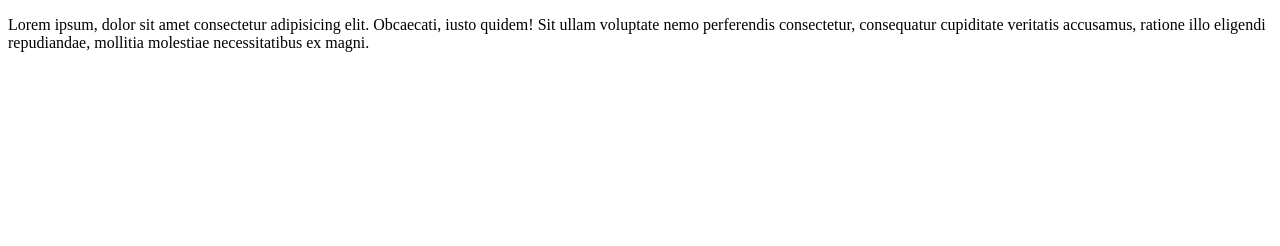
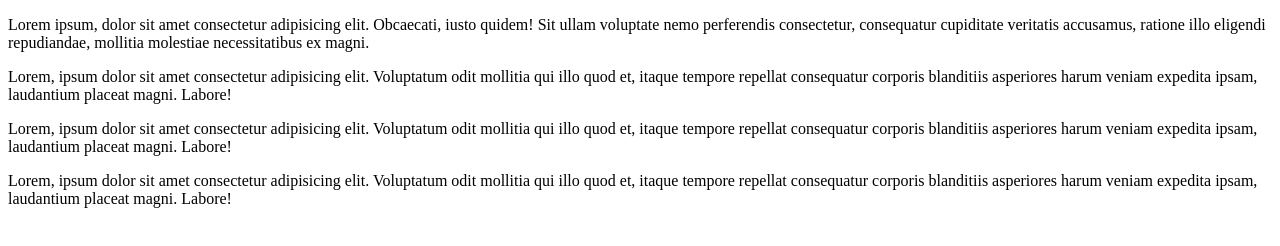
Before and after one commit to Gabriel-yujra/repositorio-web, a plain HTML site: page index.html in a window 1280 px wide. Drawn offline with Linux system fonts and the light colour scheme.

Commit message:
nuevos elementos

```diff
--- a/index.html
+++ b/index.html
@@ -9,5 +9,8 @@
     <div class="slider">
         <p class="texto">Lorem ipsum, dolor sit amet consectetur adipisicing elit. Obcaecati, iusto quidem! Sit ullam voluptate nemo perferendis consectetur, consequatur cupiditate veritatis accusamus, ratione illo eligendi repudiandae, mollitia molestiae necessitatibus ex magni.</p>
     </div>
+    <div class="slider"><p class="texto">Lorem, ipsum dolor sit amet consectetur adipisicing elit. Voluptatum odit mollitia qui illo quod et, itaque tempore repellat consequatur corporis blanditiis asperiores harum veniam expedita ipsam, laudantium placeat magni. Labore!</p></div>
+    <div class="slider"><p class="texto">Lorem, ipsum dolor sit amet consectetur adipisicing elit. Voluptatum odit mollitia qui illo quod et, itaque tempore repellat consequatur corporis blanditiis asperiores harum veniam expedita ipsam, laudantium placeat magni. Labore!</p></div>
+    <div class="slider"><p class="texto">Lorem, ipsum dolor sit amet consectetur adipisicing elit. Voluptatum odit mollitia qui illo quod et, itaque tempore repellat consequatur corporis blanditiis asperiores harum veniam expedita ipsam, laudantium placeat magni. Labore!</p></div>
 </body>
 </html>
```
Also changed, not shown: 1 other file.
